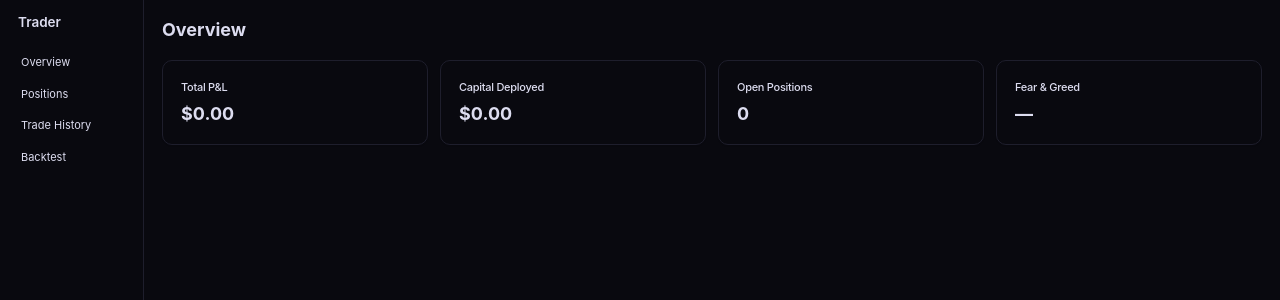
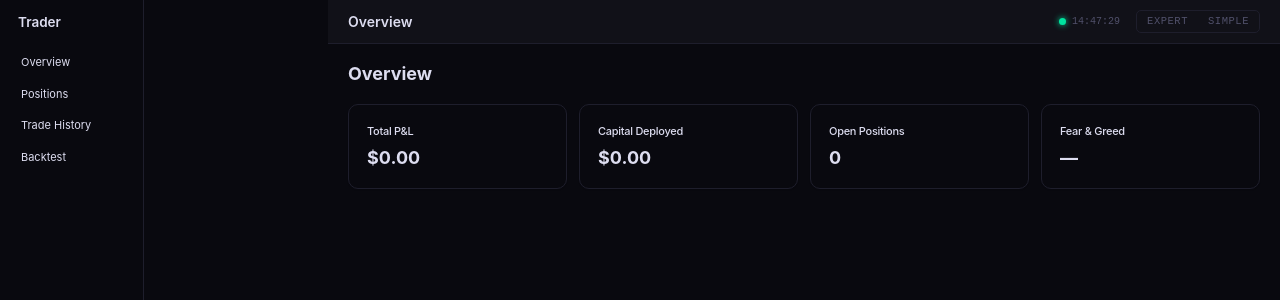
Before and after one commit to gthanasis/moon-trader, a Next.js app in the folder packages/web/: page / in a window 1280 px wide. Shown: the top 300 px of the page. Built offline with nearby package versions, Linux system fonts and the light colour scheme; no server answers; the database is empty.

Commit message:
feat(web): add ModeProvider and restructure layout for fixed sidebar + topbar

```diff
--- a/packages/web/app/layout.tsx
+++ b/packages/web/app/layout.tsx
@@ -1,6 +1,8 @@
 import type { Metadata } from 'next'
 import './globals.css'
 import { Nav } from '@/components/nav'
+import { Topbar } from '@/components/topbar'
+import { ModeProvider } from '@/components/mode-provider'
 
 export const metadata: Metadata = {
   title: 'Trader Dashboard',
@@ -10,9 +12,13 @@ export const metadata: Metadata = {
 export default function RootLayout({ children }: { children: React.ReactNode }) {
   return (
     <html lang="en">
-      <body className="flex min-h-screen">
+      <body style={{ display: 'flex', minHeight: '100vh' }}>
+        <ModeProvider />
         <Nav />
-        <main className="flex-1 p-6">{children}</main>
+        <div style={{ marginLeft: 'var(--sidebar)', flex: 1, display: 'flex', flexDirection: 'column' }}>
+          <Topbar />
+          <main style={{ padding: '18px 20px', flex: 1 }}>{children}</main>
+        </div>
       </body>
     </html>
   )
--- /dev/null
+++ b/packages/web/components/mode-provider.tsx
@@ -0,0 +1,14 @@
+'use client'
+
+import { useEffect } from 'react'
+
+export function ModeProvider() {
+  useEffect(() => {
+    const stored = localStorage.getItem('traderMode')
+    if (stored === 'noob') {
+      document.body.classList.add('noob')
+    }
+  }, [])
+
+  return null
+}
```
